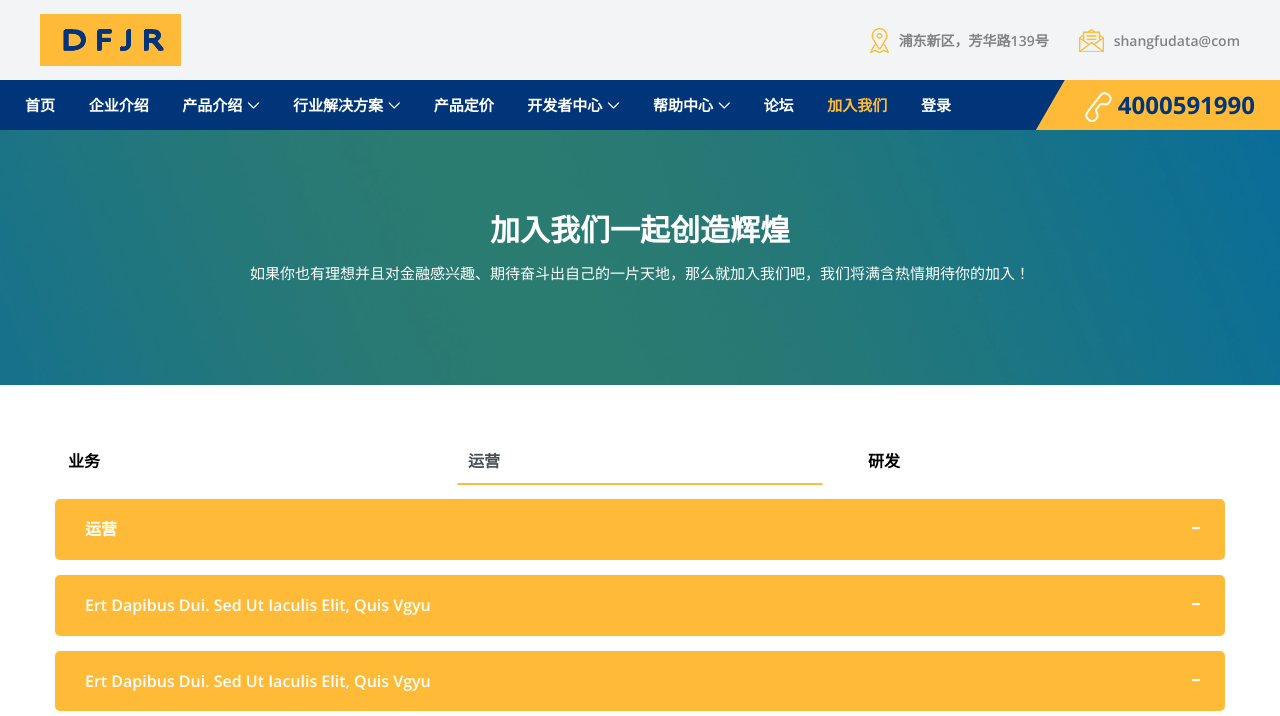
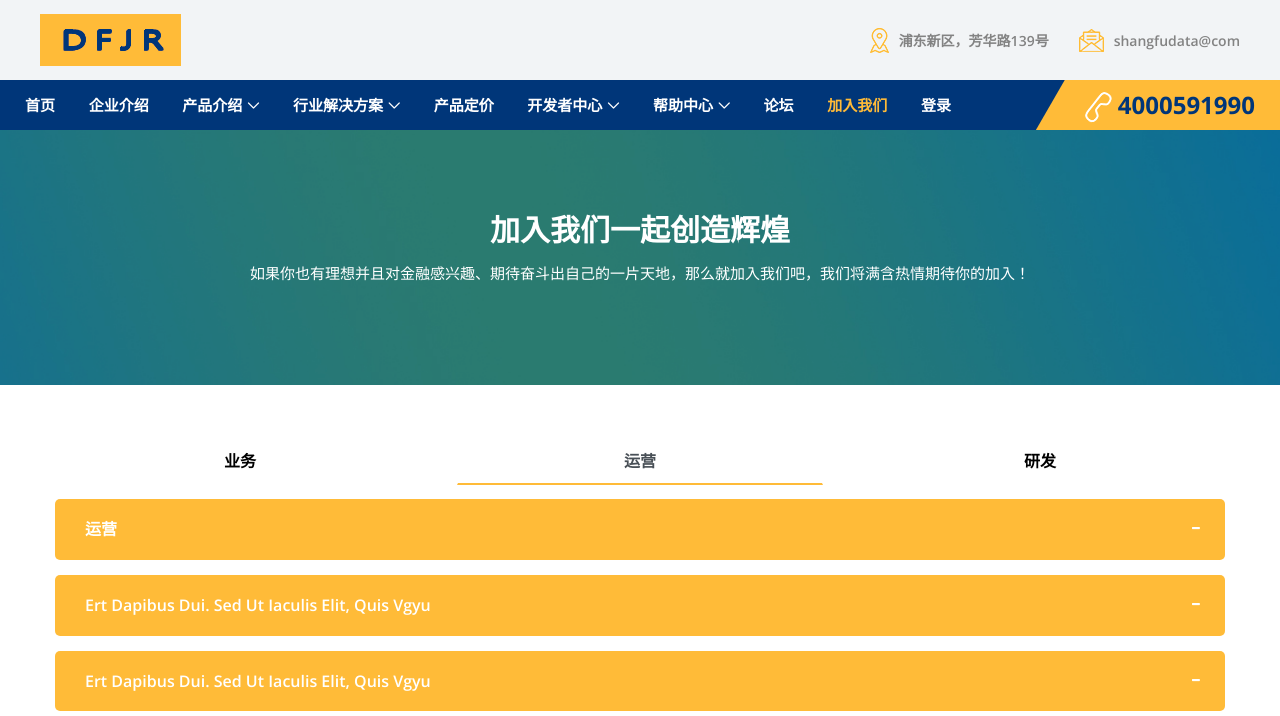
Before and after one commit to sitb-and-Team/difu-enterprise-web-b, a PHP site: page /joinUs.html in a window 1280 px wide. Shown: the top 716 px of the page. Run offline with PHP 8.4, Linux system fonts and the light colour scheme; some web fonts are replaced.

Commit message:
修整css

```diff
--- a/src/css/container/help.css
+++ b/src/css/container/help.css
@@ -131,3 +131,7 @@ ul {
     z-index: 1;
     margin-bottom: 0;
 }
+
+.credit-tabs-content .nav-tabs .nav-link {
+    text-align: left;
+}
--- a/src/css/style.css
+++ b/src/css/style.css
@@ -2596,6 +2596,7 @@ img {
     height: 50px;
     line-height: 50px;
     margin: 0 2px;
+    text-align: center;
     font-size: 16px;
     font-weight: 600;
     border-color: rgba(0, 0, 0, 0);
```
